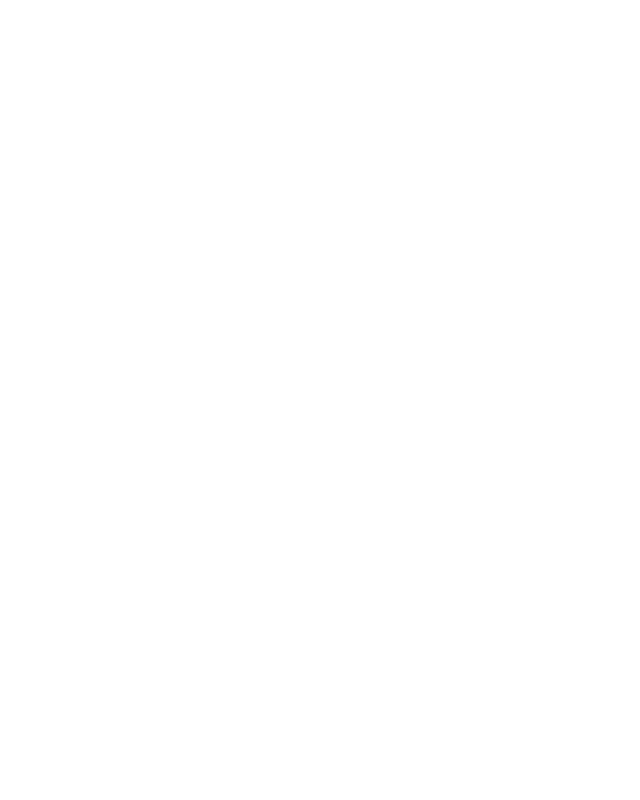
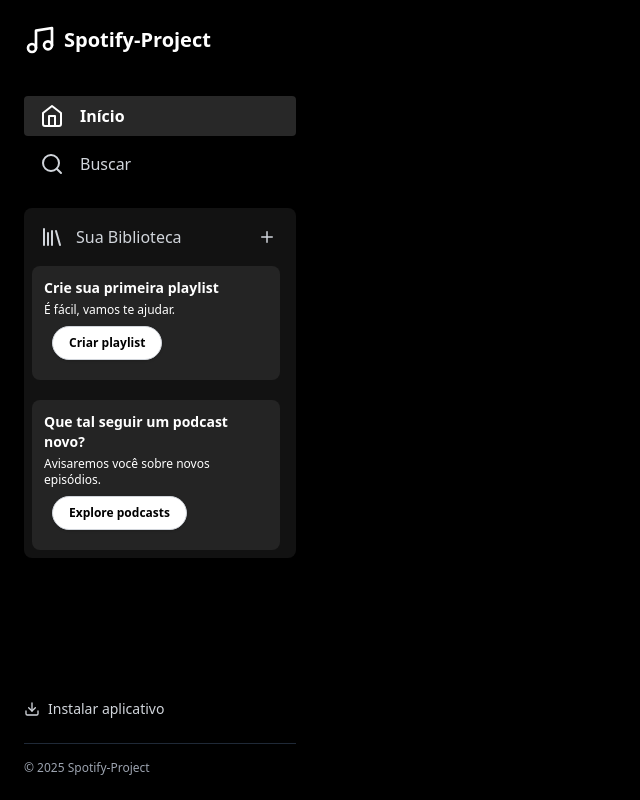
Before and after one commit to Aninha1105/projeto-spotify, a React (Vite) app: page / in a window 1280 px wide. Shown: the whole page, without its empty margins (0-640 px from the left). Built offline with nearby package versions, Linux system fonts and the light colour scheme.

Commit message:
:books: docs: criação do Sidebar.tsx

```diff
--- a/package.json
+++ b/package.json
@@ -16,6 +16,7 @@
     },
     "devDependencies": {
         "@eslint/js": "^9.9.1",
+        "@types/react": "^19.0.10",
         "@vitejs/plugin-react": "^4.3.1",
         "autoprefixer": "^10.4.18",
         "eslint": "^9.9.1",
--- a/src/App.tsx
+++ b/src/App.tsx
@@ -1,3 +1,14 @@
-function App() {}
+import React from 'react';
+import Sidebar from "./components/Sidebar";
+
+function App() {
+    return (
+        <div className="flex flex-col h-screen bg-black text-white">
+          <div className="flex flex-1 overflow-hidden">
+            <Sidebar />
+          </div>
+        </div>
+    );
+}
 
 export default App;
--- /dev/null
+++ b/src/components/Sidebar.tsx
@@ -0,0 +1,100 @@
+import React from 'react';
+import { Home, Search, Library, Plus, Heart, Download, Music, Clock, Pin } from 'lucide-react';
+
+const playlists = [
+  "Músicas Curtidas",
+  "Descobertas da Semana",
+  "Radar de Novidades",
+  "Daily Mix 1",
+  "Daily Mix 2",
+  "Daily Mix 3",
+  "Top Brasil",
+  "Top Global",
+  "Rock Classics",
+  "Eletrônica",
+  "Sertanejo",
+  "Pagode"
+];
+
+const Sidebar: React.FC = () => {
+  return (
+    <div className="bg-black w-80 flex flex-col h-full">
+      <div className="p-6">
+        <div className="flex items-center gap-2 text-white mb-10">
+          <Music size={32} />
+          <span className="text-xl font-bold">Spotify-Project</span>
+        </div>
+
+        <nav className="mb-6">
+          <ul className="space-y-2">
+            <li>
+              <a href="#" className="text-white flex items-center gap-4 py-2 px-4 rounded bg-[#282828] font-bold transition-colors">
+                <Home size={24} />
+                <span>Início</span>
+              </a>
+            </li>
+            <li>
+              <a href="#" className="text-gray-300 hover:text-white flex items-center gap-4 py-2 px-4 rounded hover:bg-[#282828] transition-colors">
+                <Search size={24} />
+                <span>Buscar</span>
+              </a>
+            </li>
+          </ul>
+        </nav>
+
+        <div className="mt-2 bg-[#121212] rounded-lg p-2">
+          <div className="flex items-center justify-between p-2">
+            <a href="#" className="text-gray-300 hover:text-white flex items-center gap-3 transition-colors">
+              <Library size={24} />
+              <span className="font-medium">Sua Biblioteca</span>
+            </a>
+            <div className="flex gap-2">
+              <button className="text-gray-300 hover:text-white rounded-full p-1 hover:bg-[#282828]">
+                <Plus size={18} />
+              </button>
+            </div>
+          </div>
+
+          <div className="mt-2 space-y-5 justify-between pr-2">
+            <div className="bg-[#242424] rounded-lg p-3 items-start gap-4">
+              <div>
+                <h4 className="font-bold text-sm">Crie sua primeira playlist</h4>
+                <p className="text-white-400 text-xs mt-1">É fácil, vamos te ajudar.</p>
+                <div className="p-2">
+                    <button className="bg-white hover:bg-gray-500 text-black font-bold text-xs py-2 px-4 rounded-full border border-gray-300 shadow">
+                    <span>Criar playlist</span>
+                    </button>
+                </div>
+              </div>
+            </div>
+
+            <div className="bg-[#242424] rounded-lg p-3 flex items-start gap-4">
+              <div>
+                <h4 className="font-bold text-sm">Que tal seguir um podcast novo?</h4>
+                <p className="text-white-400 text-xs mt-1">Avisaremos você sobre novos episódios.</p>
+                <div className="p-2">
+                    <button className="bg-white hover:bg-gray-500 text-black font-bold text-xs py-2 px-4 rounded-full border border-gray-300 shadow">
+                    <span>Explore podcasts</span>
+                    </button>
+                </div>
+              </div>
+            </div>
+
+          </div>
+        </div>
+      </div>
+
+      <div className="mt-auto p-6">
+        <a href="#" className="text-gray-300 hover:text-white flex items-center gap-2 text-sm mb-6">
+          <Download size={16} />
+          <span>Instalar aplicativo</span>
+        </a>
+        <div className="border-t border-gray-800 pt-4">
+          <p className="text-xs text-gray-400">© 2025 Spotify-Project</p>
+        </div>
+      </div>
+    </div>
+  );
+};
+
+export default Sidebar;
```
Also changed, not shown: 1 other file (tests, documents, lock files or other folders). Lines whose indentation alone changed are shown as unchanged.
